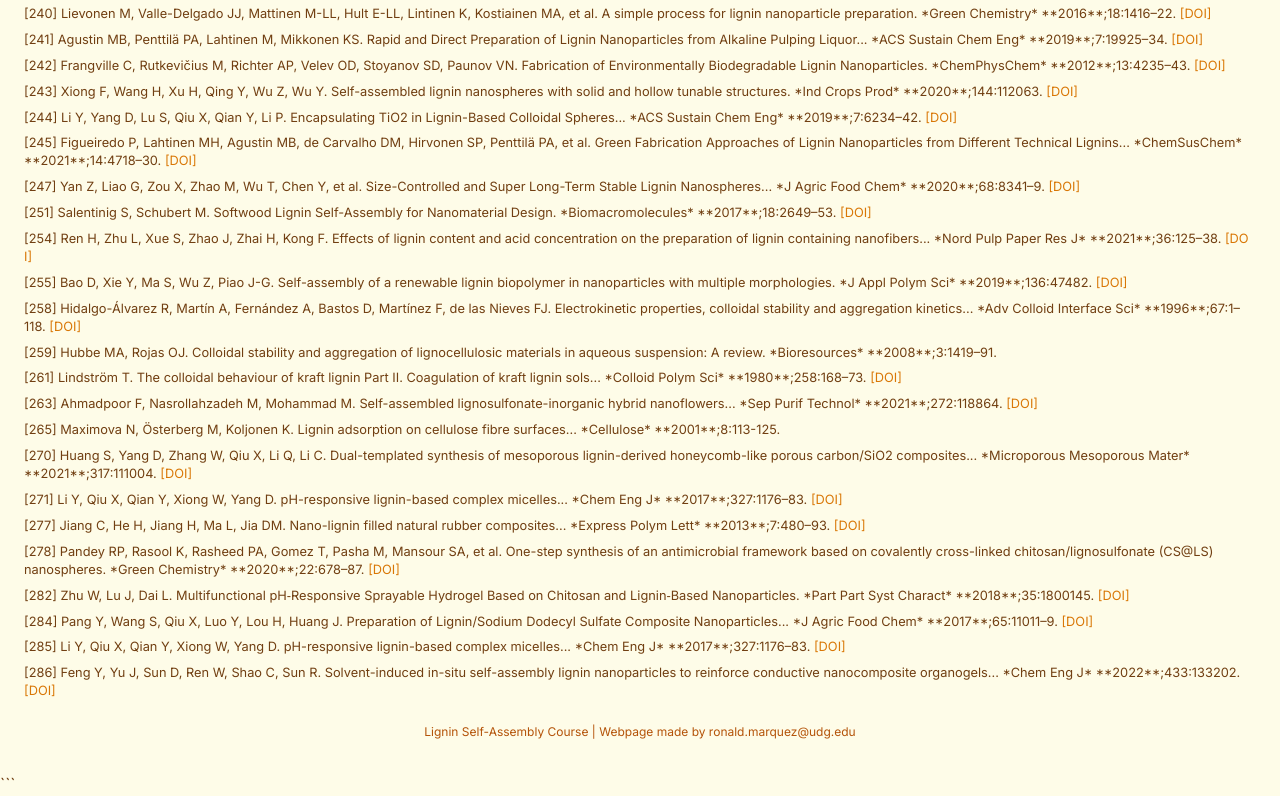
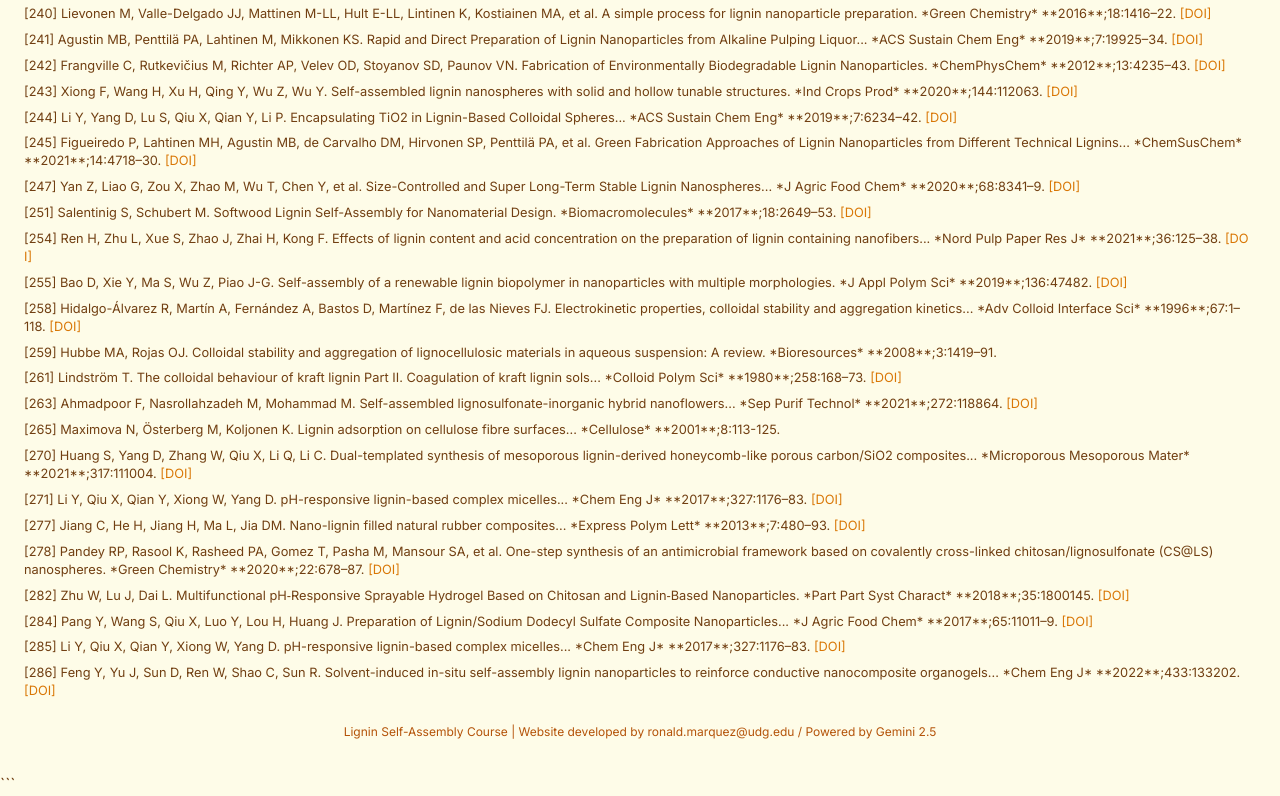
Before and after one commit to marquezrn03/A-Short-courses-on-LNPs, a plain HTML site: page index.html in a window 1280 px wide. Shown: the part 8246-9042 px from the top of the page. Drawn offline with nearby package versions, Linux system fonts and the light colour scheme.

Commit message:
Update index.html

```diff
--- a/index.html
+++ b/index.html
@@ -487,7 +487,7 @@
                  <li>[285] Li Y, Qiu X, Qian Y, Xiong W, Yang D. pH-responsive lignin-based complex micelles... *Chem Eng J* **2017**;327:1176–83. <a href="https://doi.org/10.1016/j.cej.2017.07.022" target="_blank" class="text-amber-600 hover:text-amber-800">[DOI]</a></li>
                  <li>[286] Feng Y, Yu J, Sun D, Ren W, Shao C, Sun R. Solvent-induced in-situ self-assembly lignin nanoparticles to reinforce conductive nanocomposite organogels... *Chem Eng J* **2022**;433:133202. <a href="https://doi.org/10.1016/j.cej.2021.133202" target="_blank" class="text-amber-600 hover:text-amber-800">[DOI]</a></li>
             </ul>
-            <p class="mt-6 text-center text-xs text-amber-700">Lignin Self-Assembly Course | Webpage made by ronald.marquez@udg.edu </p>
+            <p class="mt-6 text-center text-xs text-amber-700">Lignin Self-Assembly Course | Website developed by ronald.marquez@udg.edu / Powered by Gemini 2.5</p>
         </footer>
 
     </main>
```
